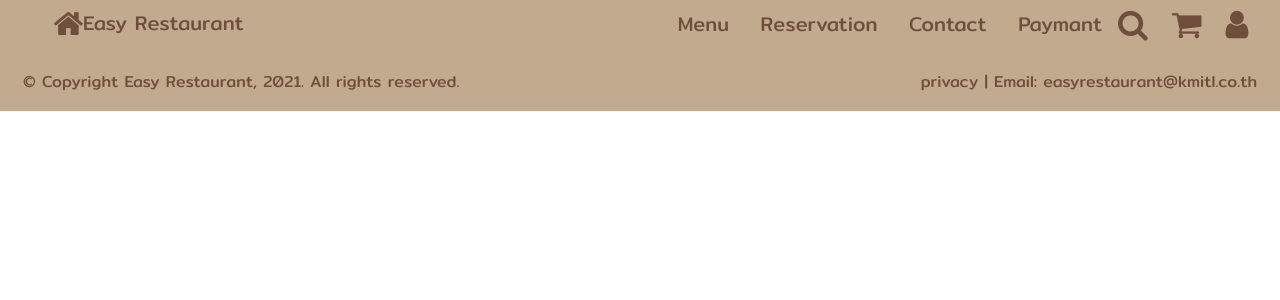
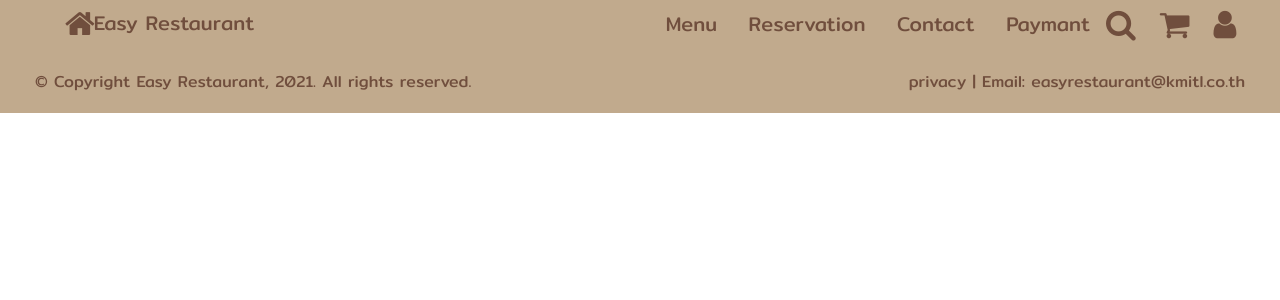
Before and after one commit to ArchanPhalanuphat/easyRestaurant, a Django app: page /menu/ in a window 1280 px wide. Shown: the top 300 px of the page. Run offline with Django 3.2, Linux system fonts and the light colour scheme.

Commit message:
edit: containner

```diff
--- a/templates/layout.html
+++ b/templates/layout.html
@@ -49,6 +49,7 @@
 </head>
 <body>
     <!--หัวข้อ-->
+<div class="container-fluid">
     <nav class="row navbar navbar-expand-lg " style="background-color:#C1AA8D; ">
         <div class="container-fluid">
             <div class="col-lg-4">
@@ -82,6 +83,7 @@
         </div>
     </nav>
     <!--/หัวข้อ-->
+    <div></div>
         {% block content %}
 
         {% endblock %}
@@ -96,6 +98,7 @@
             <p style="text-align: right; margin-right: 20px">privacy | Email: easyrestaurant@kmitl.co.th</p>
         </div>
     </footer>
+</div>
 </body>
 
 </html>
--- a/templates/test.html
+++ b/templates/test.html
@@ -171,6 +171,7 @@
                 </div>
             </div>
         </div>
+    </div>
         <!--/เนื้อหา-->
     <!-- ด้านล่าง ฝากมาแก้ด้วยครับคิดไม่ออกล้าาาาา แป้ง: แก้แล้วๆๆ -->
     <footer class="row">
```
Lines whose indentation alone changed are shown as unchanged.
